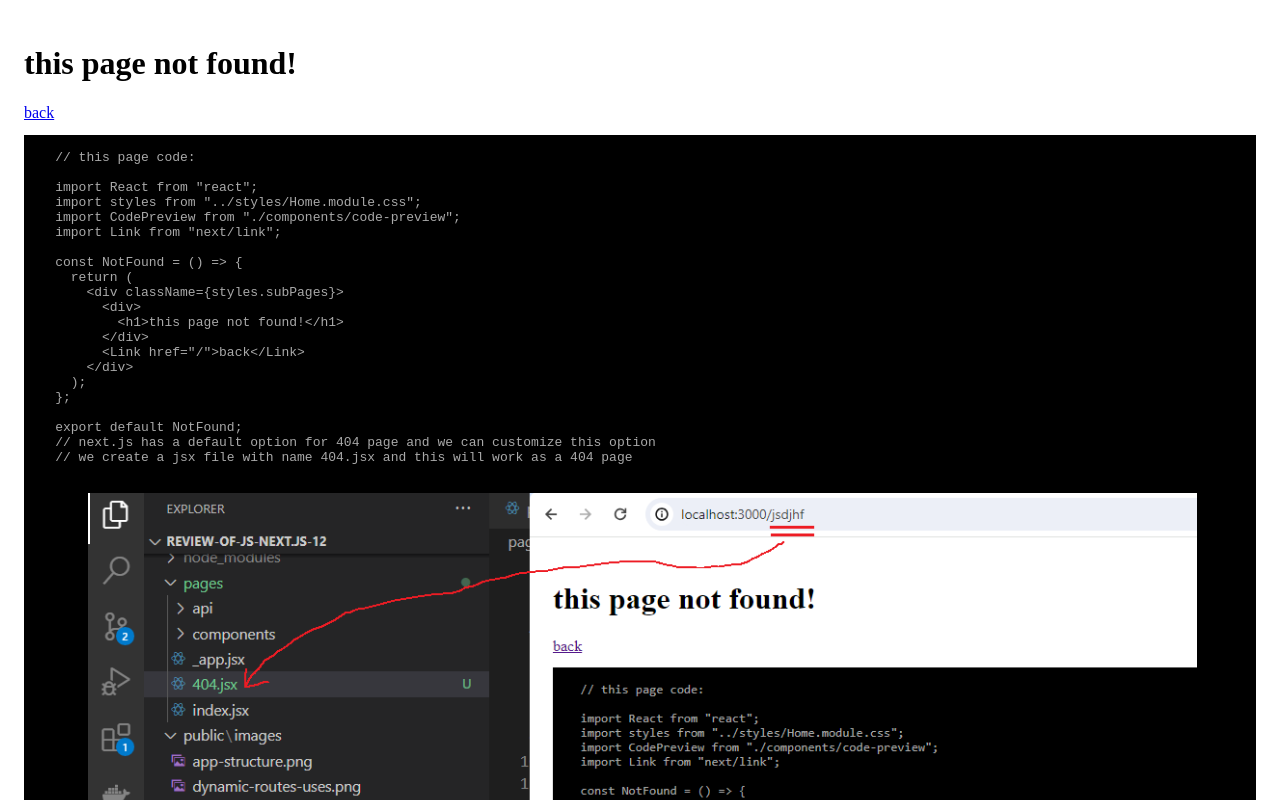
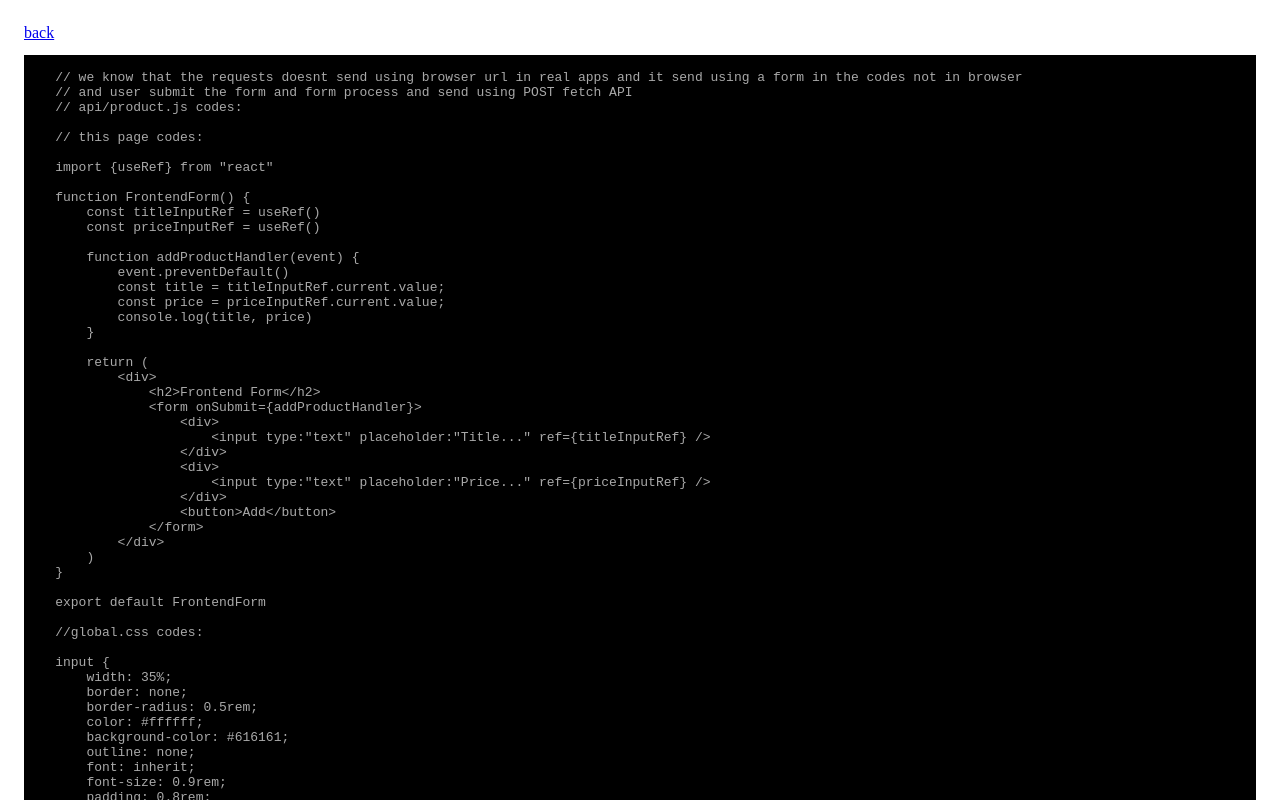
Before and after one commit to arefmaghdam/review-of-js-next.js-12, a Next.js app: page /components/nextjs/frontend-form in a window 1280 px wide. Before the commit this address had no page. Shown: the top 800 px of the page. Built offline with nearby package versions, Linux system fonts and the light colour scheme.

Commit message:
feat: review of frontenf form and implementation

```diff
--- /dev/null
+++ b/pages/components/nextjs/frontend-form.jsx
@@ -0,0 +1,81 @@
+import React from "react";
+import styles from "../../../styles/Home.module.css";
+import CodePreview from "../../components/code-preview";
+import Link from "next/link";
+
+const FrontendForm = () => {
+  return (
+    <div className={styles.subPages}>
+      <Link href="/">back</Link>
+      <CodePreview
+        content={`
+    // we know that the requests doesnt send using browser url in real apps and it send using a form in the codes not in browser
+    // and user submit the form and form process and send using POST fetch API
+    // api/product.js codes:
+
+    // this page codes:
+
+    import {useRef} from "react"
+
+    function FrontendForm() {
+        const titleInputRef = useRef()
+        const priceInputRef = useRef()
+
+        function addProductHandler(event) {
+            event.preventDefault()
+            const title = titleInputRef.current.value;
+            const price = priceInputRef.current.value;
+            console.log(title, price)
+        }
+
+        return (
+            <div>
+                <h2>Frontend Form</h2>
+                <form onSubmit={addProductHandler}>
+                    <div>
+                        <input type:"text" placeholder:"Title..." ref={titleInputRef} />
+                    </div>
+                    <div>
+                        <input type:"text" placeholder:"Price..." ref={priceInputRef} />
+                    </div>
+                    <button>Add</button>
+                </form>
+            </div>
+        )
+    }
+
+    export default FrontendForm
+
+    //global.css codes:
+
+    input {
+        width: 35%;
+        border: none;
+        border-radius: 0.5rem;
+        color: #ffffff;
+        background-color: #616161;
+        outline: none;
+        font: inherit;
+        font-size: 0.9rem;
+        padding: 0.8rem;
+        margin: 0.3rem 0
+    }
+
+    ::placeholder {
+        color: #9e9e9e;
+    }
+
+    button {
+        background-color: none;
+        border: none;
+        color: #ffffff;
+        font: inherit;
+        font-size: 1.2rem
+    }
+      `}
+      />
+    </div>
+  );
+};
+
+export default FrontendForm;
```
